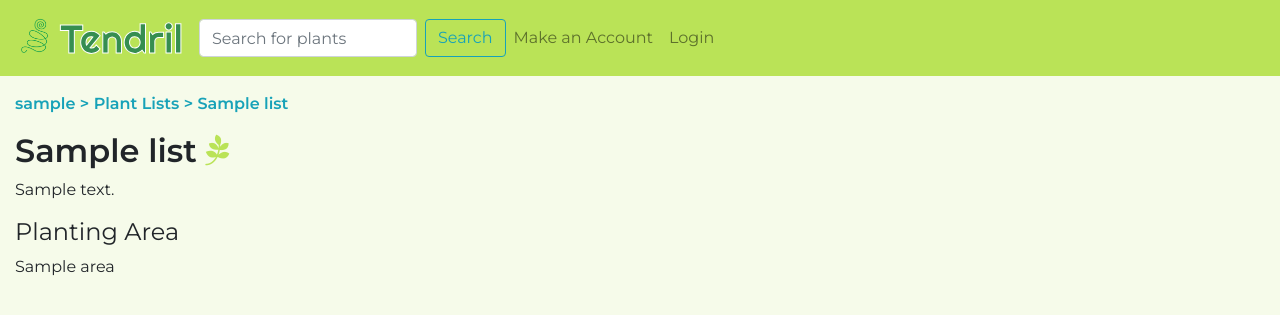
After one commit to snstrong/botanical-app, a Flask app: a page that uses templates/base.html in a window 1280 px wide. The commit adds this page. Shown: the top 315 px of the page. Run offline with Flask 2, Linux system fonts and the light colour scheme; tables that the repository leaves empty hold one stand-in row (values such as "Sample post"); some libraries are stand-ins or nearby versions.

Commit message:
Formatting update

```diff
--- a/app.py
+++ b/app.py
@@ -39,12 +39,10 @@ def add_user_to_g():
     else:
         g.user = None
 
-
 def do_login(user):
     """Log in user."""
 
     session[CURR_USER_KEY] = user.id
-
 
 def do_logout():
     """Logout user."""
@@ -67,7 +65,6 @@ def username_match(username):
     else:
         if g_user.username == username:
             return True
-
 
 #############################################################
 # General Routes
@@ -170,7 +167,6 @@ def signup():
     else:
         return render_template('register.html', form=form)
 
-
 @app.route('/login', methods=["GET", "POST"])
 def login():
     """Handle user login."""
@@ -189,7 +185,6 @@ def login():
         flash("Invalid credentials.", 'danger')
 
     return render_template('login.html', form=form)
-
 
 @app.route('/logout')
 def logout():
@@ -281,10 +276,6 @@ def delete_growing_area(username, growing_area):
 # Plant List Routes
 #############################################################
 
-# TODO: fix choices problem with select. check other project that generated choices for select field in app.py (database dj????)
-
-# Create Plant List
-#
 @app.route('/<username>/new-plant-list', methods=['GET', 'POST'])
 def new_plant_list(username):
     """Renders form to create new plant list. Handles form submission."""
@@ -335,11 +326,22 @@ def new_plant_list(username):
 
 # TODO: All of these
 
+# Show plant list
+# /username/plant-list/plant-list-id
+
+@app.route('/<username>/plant-list/<int:plant_list_id>')
+def show_plant_list(username, plant_list_id):
+    plant_list = PlantList.query.get_or_404(plant_list_id)
+    if plant_list.growing_area:
+        growing_area = GrowingArea.query.get_or_404(plant_list.growing_area)
+        plant_list.growing_area = growing_area.name
+    return render_template('/plant-lists/plant-list-detail.html', plant_list=plant_list, username=username)
+
 # Add Plant to List
-# /{{g.user.username}}/plant-list/id/add-plant
+# /{{g.user.username}}/plant-list/add-plant
 
 # Delete Plant from List
-# username/plant-list/id/delete-plant
+# /username/plant-list/id/delete-plant
 
 # Assign List to Growing/Planting Area
-# username/plant-list/id/add-plant
+# /username/plant-list/id/add-plant
--- a/static/styles.css
+++ b/static/styles.css
@@ -26,7 +26,7 @@ nav {
 }
 
 .page-title {
-  font-weight: 400;
+  font-weight: 600;
 }
 
 #garden-owner {
@@ -87,10 +87,13 @@ nav {
   width: 300px;
   height: auto;
   float: left;
-  clear: both;
   border: 1px solid #bae357;
 }
 
 .italic {
   font-style: italic;
 }
+
+.breadcrumbs {
+  font-weight: 600;
+}
--- a/templates/base.html
+++ b/templates/base.html
@@ -13,7 +13,9 @@
 
     <link rel="preconnect" href="https://fonts.gstatic.com">
     <link href="https://fonts.googleapis.com/css2?family=Righteous&display=swap" rel="stylesheet">
-    <link href="https://fonts.googleapis.com/css2?family=Montserrat:ital,wght@0,400;0,700;0,800;1,400&display=swap"
+    <link rel="preconnect" href="https://fonts.gstatic.com">
+    <link
+        href="https://fonts.googleapis.com/css2?family=Montserrat:ital,wght@0,200;0,400;0,600;1,200;1,400;1,600&display=swap"
         rel="stylesheet">
 
     <link rel="stylesheet" href="https://use.fontawesome.com/releases/v5.3.1/css/all.css">
--- a/templates/plant-detail.html
+++ b/templates/plant-detail.html
@@ -9,7 +9,7 @@
         style="width: 500px; float: left; margin-right: 1em; margin-bottom: 1em;">
     {% endif %}
 
-    <h1 class="text-info">{{plant_details.data.common_name}}</h1>
+    <h1 class="text-info page-title">{{plant_details.data.common_name}}</h1>
     <h3 class="text-muted scientific-name">{{plant_details.data.scientific_name}}
     </h3>
 </header>
--- /dev/null
+++ b/templates/plant-lists/plant-list-detail.html
@@ -0,0 +1,16 @@
+{% extends 'base.html' %}
+{% block title %}{{plant_list.name}} | Plant List | Tendril{% endblock %}
+
+{% block content %}
+<p class="text-info breadcrumbs"><a class="text-info" href="/{{username}}/garden">{{username}}</a> > Plant Lists >
+    {{plant_list.name}} </p>
+<h2><span class="page-title">{{plant_list.name}}</span> <i class="fab fa-pagelines" style="color: #bae357;"></i></h2>
+{% if plant_list.description %}
+<p>{{plant_list.description}}</p>
+{% endif %}
+{% if plant_list.growing_area %}
+<h4 class="mt-2">Planting Area</h4>
+<p>{{plant_list.growing_area}}</p>
+{% endif %}
+
+{% endblock %}
--- a/templates/user-garden.html
+++ b/templates/user-garden.html
@@ -42,7 +42,8 @@
         {% for plist in plant_lists %}
         <div class="card float-left mr-3 mb-3 p-3 plant-list-card">
             <div class="card-body">
-                <h4 class="card-title m-0 p-0">{{plist.name}}</h4>
+                <h4 class="card-title m-0 p-0"><a href="/{{username}}/plant-list/{{plist.id}}"
+                        class="text-info">{{plist.name}}</a></h4>
                 {% if plist.description %}
                 <small class="card-subtitle text-muted">{{plist.description}}</small>
                 {% endif %}
```
